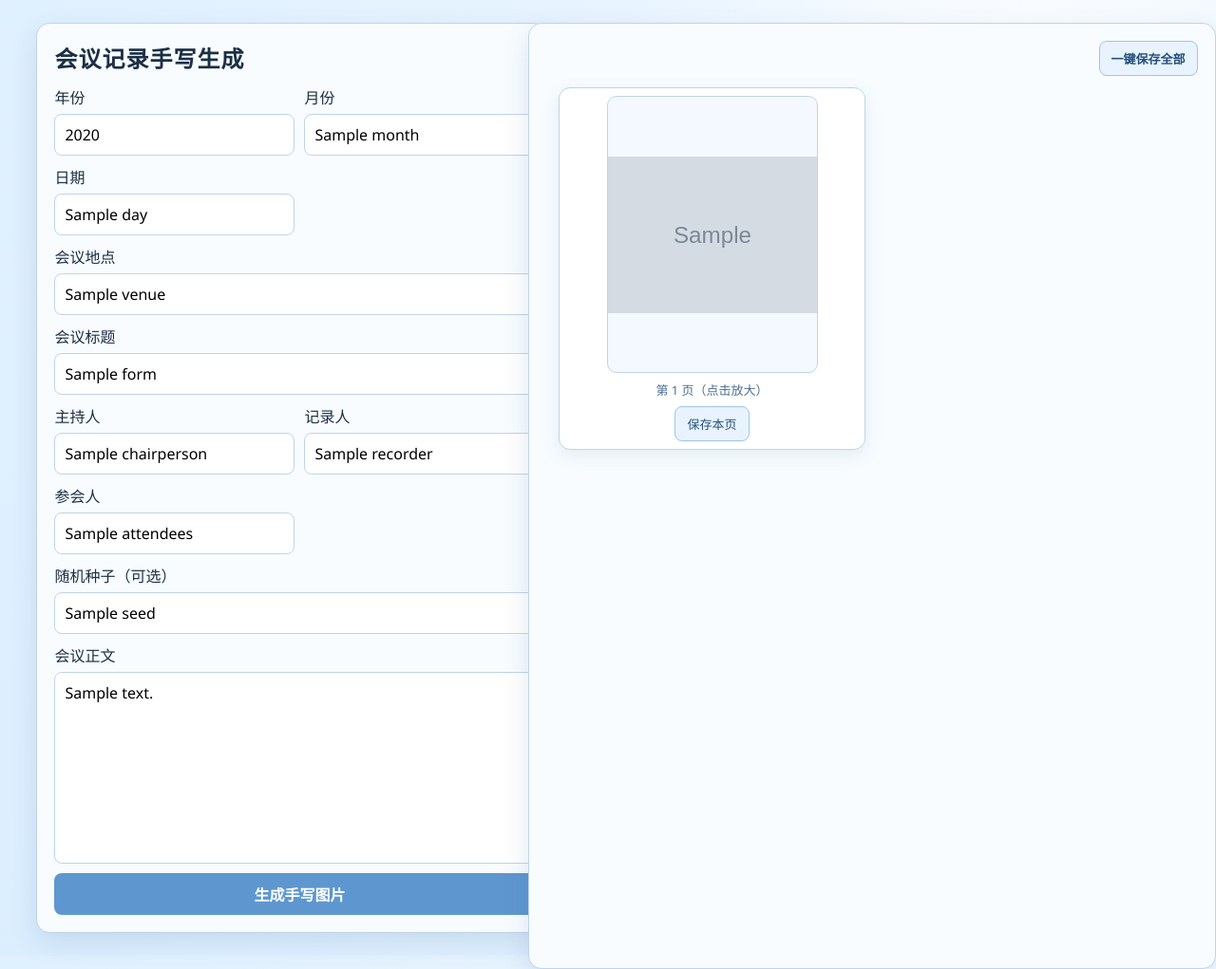
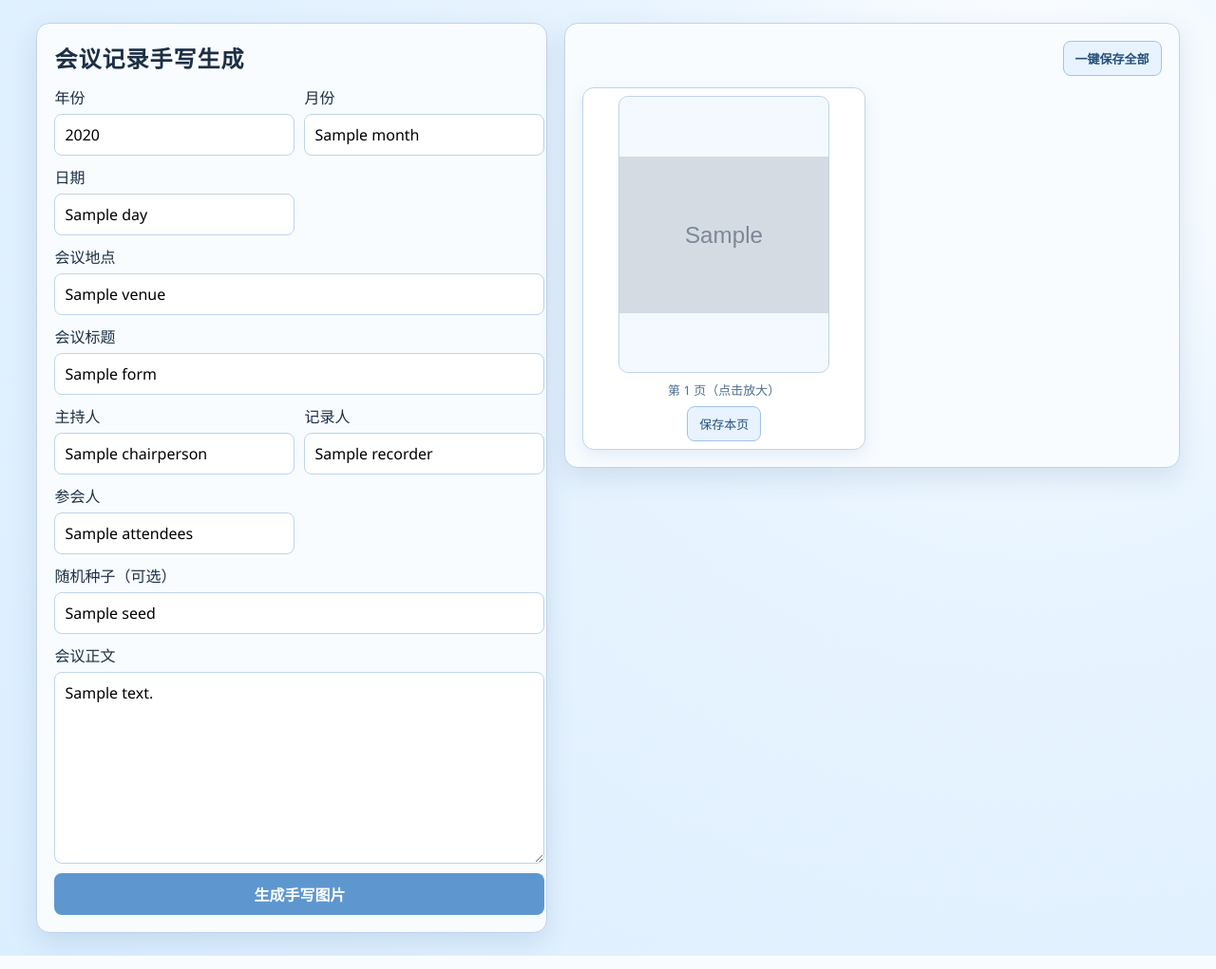
Before and after one commit to aiwobro/handwrite-single, a Flask app: template templates/index.html in a window 1280 px wide. Shown: the whole page at 95% size. Run offline with Flask 3, Linux system fonts and the light colour scheme; the template is opened without the code that fills it: most values are stand-ins (such as "Sample title", 1, 10 or a date in 2020); grey boxes marked "Sample" are stand-in pictures.

Commit message:
Fix wide-screen layout overlap and narrow form panel

```diff
--- a/templates/index.html
+++ b/templates/index.html
@@ -44,8 +44,12 @@
     .form-panel,
     .result-panel {
       width: 100%;
-      max-width: 960px;
+      max-width: 980px;
       margin: 0 auto;
+    }
+
+    .form-panel {
+      max-width: 560px;
     }
 
     h1 {
@@ -284,7 +288,7 @@
       }
 
       .main-layout.has-images {
-        grid-template-columns: minmax(420px, 500px) minmax(0, 1fr);
+        display: flex;
         align-items: stretch;
         gap: 18px;
       }
@@ -293,17 +297,17 @@
         min-width: 0;
       }
 
-      .main-layout.has-images .form-panel,
-      .main-layout.has-images .result-panel {
-        margin: 0;
-        max-width: none;
-      }
-
       .main-layout.has-images .form-panel {
         position: static;
+        flex: 0 0 500px;
+        max-width: 500px;
+        margin: 0;
       }
 
       .main-layout.has-images .result-panel {
+        flex: 1 1 auto;
+        max-width: none;
+        margin: 0;
         height: 100%;
         overflow: hidden;
       }
@@ -319,6 +323,10 @@
     @media (max-width: 1024px) {
       .wrap {
         max-width: 920px;
+      }
+
+      .form-panel {
+        max-width: 620px;
       }
 
       .grid {
```
